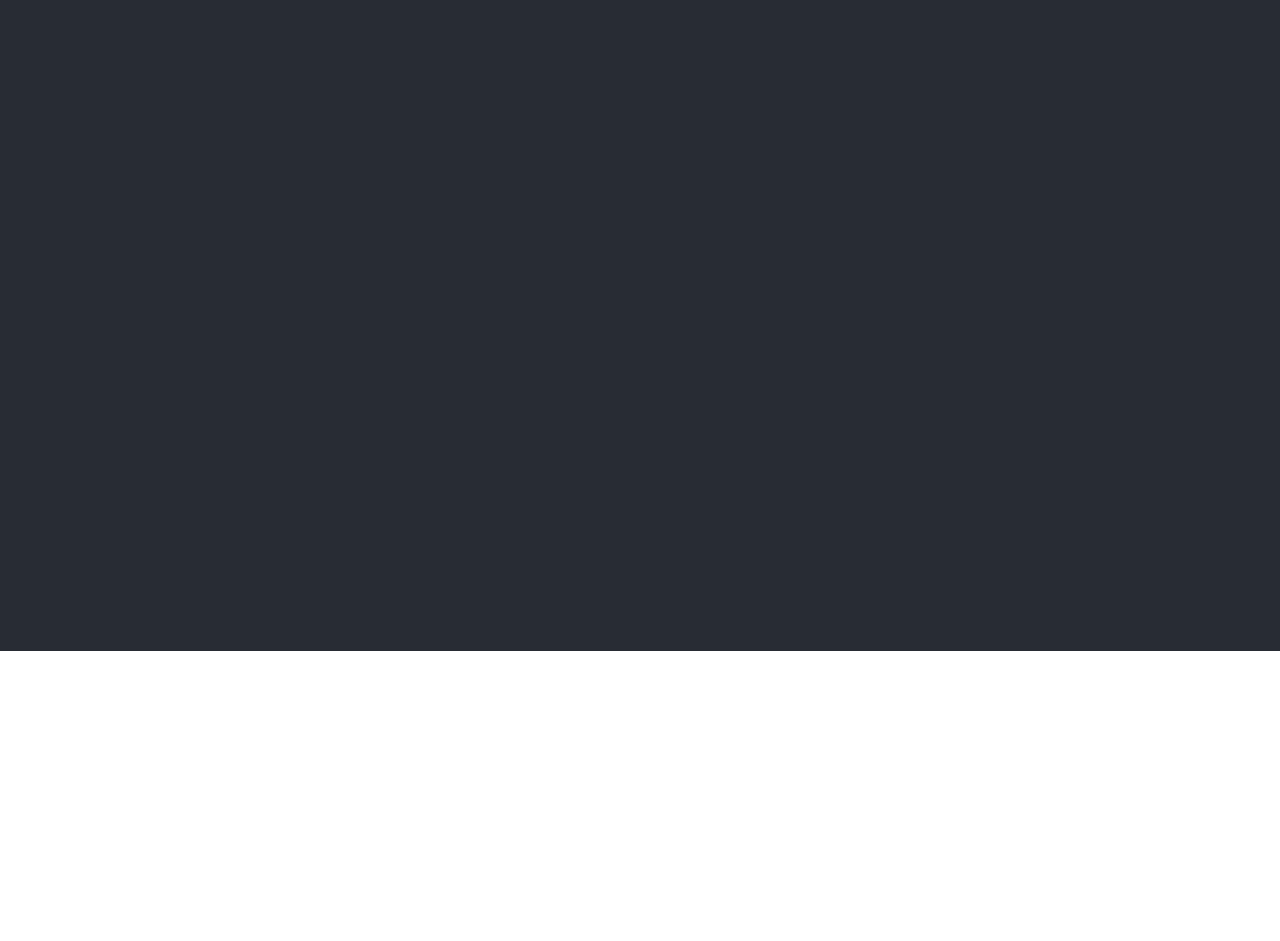
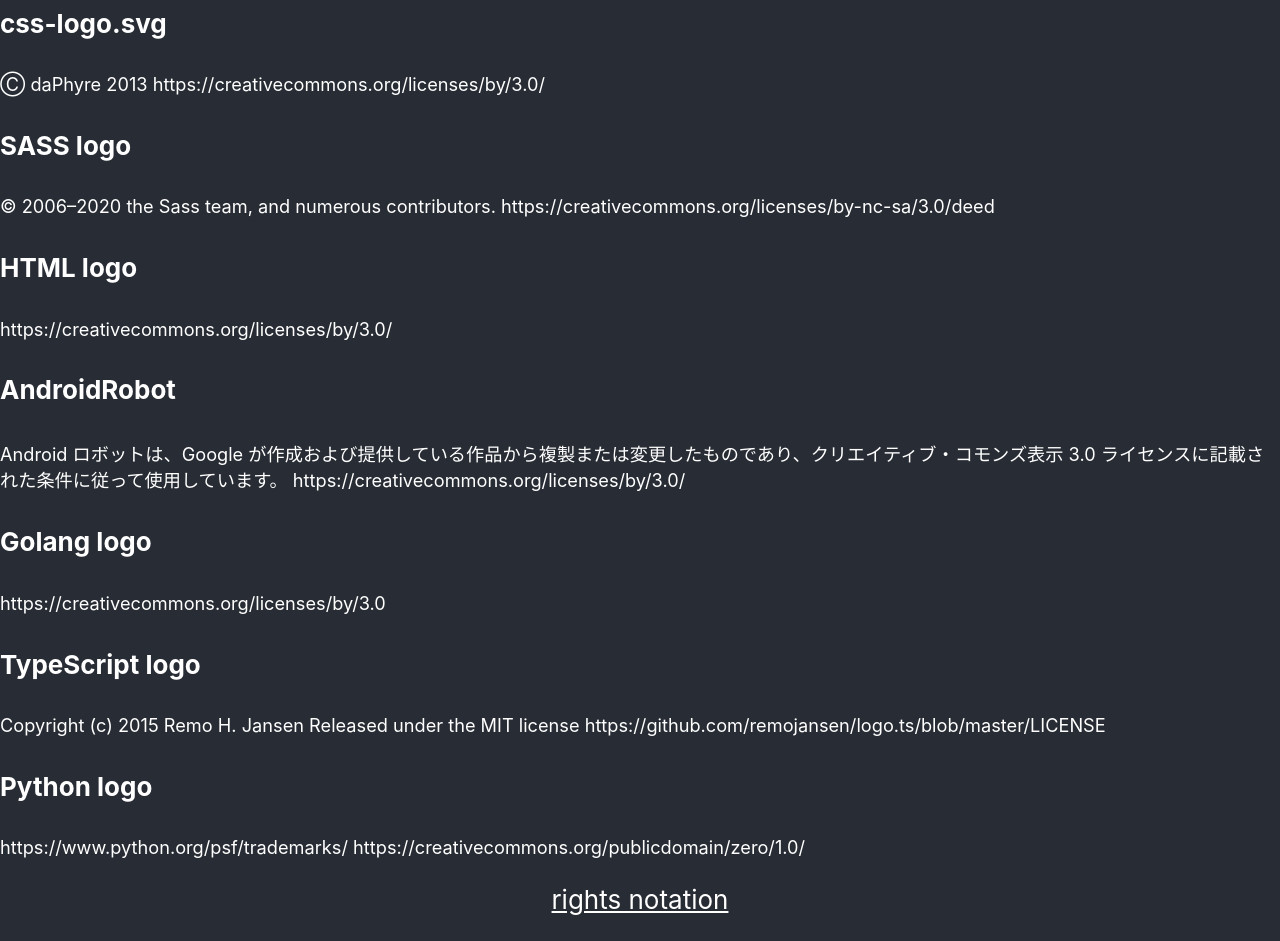
Before and after one commit to isso0424/isso0424.github.io, a React (Create React App) app: page /rights in a window 1280 px wide. Shown: the part 240-1181 px from the top of the page. Before the commit the page ends 891 px from the top, so only its background shows below. Built offline with nearby package versions, Linux system fonts and the light colour scheme.

Commit message:
fix: license -> rights notation

```diff
--- a/src/App.tsx
+++ b/src/App.tsx
@@ -1,11 +1,12 @@
 import React from "react";
 import "./App.scss";
-import { BrowserRouter as Router } from "react-router-dom";
+import { BrowserRouter as Router, Link } from "react-router-dom";
 import { Route } from "react-router";
 import { TopPage } from "./pages/TopPage";
 import { Header } from "./components/Header";
 import { AboutPage } from "./pages/AboutPage";
 import { SkillsPage } from "./pages/SkillsPage";
+import { RightsNotationPage } from "./pages/RightsNotationPage";
 
 interface LayoutProps {
   children: React.ReactNode;
@@ -16,7 +17,14 @@
   return (
     <>
       <Header />
-      <div className="App-main">{children}</div>
+      <div className="App-main">
+        {children}
+        <p>
+          <Link to="/rights" style={{ color: "#fff" }}>
+            rights notation
+          </Link>
+        </p>
+      </div>
     </>
   );
 };
@@ -27,6 +35,7 @@
       <Route exact path="/" component={TopPage} />
       <Route path="/about" component={AboutPage} />
       <Route path="/skills" component={SkillsPage} />
+      <Route path="/rights" component={RightsNotationPage} />
     </Layout>
   </Router>
 );
--- a/src/pages/LicensePage.tsx
+++ b/src/pages/RightsNotationPage.tsx
@@ -1,7 +1,7 @@
 import React from "react";
 import "./LicensePage.scss";
 
-const licenses = [
+const rights = [
   {
     target: "React-logo",
     text: "Non-commercial Use",
@@ -40,10 +40,10 @@
   },
 ];
 
-export const LicensePage: React.FC = () => (
+export const RightsNotationPage: React.FC = () => (
   <>
     <div className="license-page">
-      {licenses.map((license) => (
+      {rights.map((license) => (
         <div>
           <h4>{license.target}</h4>
           <p className="license-text">{license.text}</p>
```
Also changed, not shown: .eslintrc.yml.
